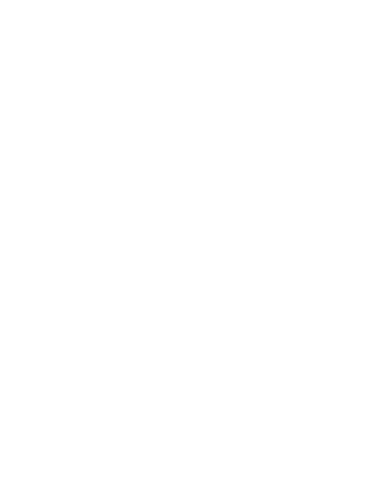
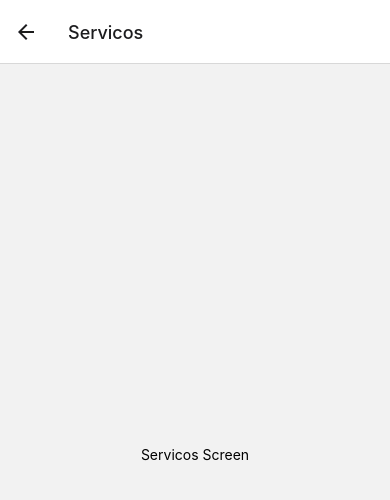
Before and after one commit to VictorJGB/teste-mobile-jr-2, a React Native app: screen /Servicos in a window 390 px wide. Shown: the top 500 px of the page. Built offline with nearby package versions, Linux system fonts and the light colour scheme.

Commit message:
feat: Creating the react navigation config

```diff
--- a/App.tsx
+++ b/App.tsx
@@ -1,8 +1,21 @@
-import Home from "@/app/screens/Home";
-import { ThemeWrapper } from "@/layout/theme-wrapper";
-import React from "react";
+import HomeScreen from '@/app/screens/Home'
+import ServicosScreen from '@/app/screens/Servicos'
+import { ThemeWrapper } from '@/layout/theme-wrapper'
+import { NavigationContainer } from '@react-navigation/native'
+import { createNativeStackNavigator } from '@react-navigation/native-stack'
+import React from 'react'
+
+const Stack = createNativeStackNavigator()
+
 export default function App() {
-  <ThemeWrapper>
-    <Home />
-  </ThemeWrapper>
+  return (
+    <ThemeWrapper>
+      <NavigationContainer>
+        <Stack.Navigator>
+          <Stack.Screen name="Home" component={HomeScreen} />
+          <Stack.Screen name="Servicos" component={ServicosScreen} />
+        </Stack.Navigator>
+      </NavigationContainer>
+    </ThemeWrapper>
+  )
 }
--- a/package.json
+++ b/package.json
@@ -12,12 +12,16 @@
   },
   "dependencies": {
     "@expo/metro-runtime": "~3.2.1",
+    "@react-navigation/native": "^6.1.17",
+    "@react-navigation/native-stack": "^6.10.0",
     "@types/styled-components-react-native": "^5.2.5",
     "expo": "~51.0.18",
     "expo-status-bar": "~1.12.1",
     "react": "18.2.0",
     "react-dom": "18.2.0",
     "react-native": "0.74.3",
+    "react-native-safe-area-context": "4.10.1",
+    "react-native-screens": "3.31.1",
     "react-native-web": "~0.19.10",
     "styled-components": "^6.1.11"
   },
--- a/src/app/screens/Home/index.tsx
+++ b/src/app/screens/Home/index.tsx
@@ -1,7 +1,7 @@
 import { Text } from 'react-native'
 import { Container } from './styles'
 
-export default function Home() {
+export default function HomeScreen() {
   return (
     <Container>
       <Text>Home Page!</Text>
--- a/src/app/screens/Home/styles.ts
+++ b/src/app/screens/Home/styles.ts
@@ -1,6 +1,6 @@
-import styled from 'styled-components/native'
+import styled from 'styled-components/native';
 
 export const Container = styled.View`
   flex: 1;
   background-color: red;
-`
+`;
--- /dev/null
+++ b/src/app/screens/Servicos/index.tsx
@@ -0,0 +1,9 @@
+import { Text, View } from 'react-native'
+
+export default function ServicosScreen() {
+  return (
+    <View style={{ flex: 1, justifyContent: 'center', alignItems: 'center' }}>
+      <Text>Servicos Screen</Text>
+    </View>
+  )
+}
--- a/src/styles/theme/index.ts
+++ b/src/styles/theme/index.ts
@@ -1,3 +1,3 @@
-import light from './light'
+import light from './light';
 
-export default { light }
+export default { light };
--- a/src/styles/theme/light.ts
+++ b/src/styles/theme/light.ts
@@ -29,4 +29,4 @@ export default {
       textColor: '#9B9E9F',
     },
   },
-}
+};
--- a/src/types/theme.d.ts
+++ b/src/types/theme.d.ts
@@ -1,6 +1,6 @@
-import theme from '@/styles/theme'
+import theme from '@/styles/theme';
 
-type Theme = typeof theme.light
+type Theme = typeof theme.light;
 
 declare module 'theme' {
   export interface DefaultTheme extends Theme {}
```
Also changed, not shown: src/layout/theme-wrapper.tsx (+6 -6 lines), .eslintrc.json, 1 other file (tests, documents, lock files or other folders).
